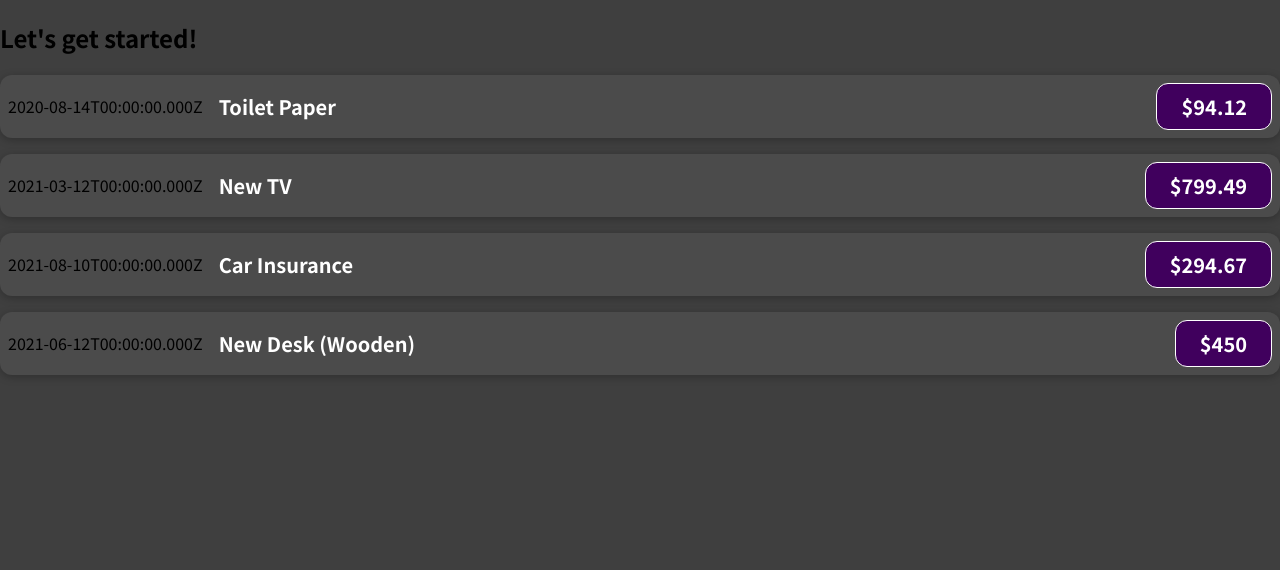
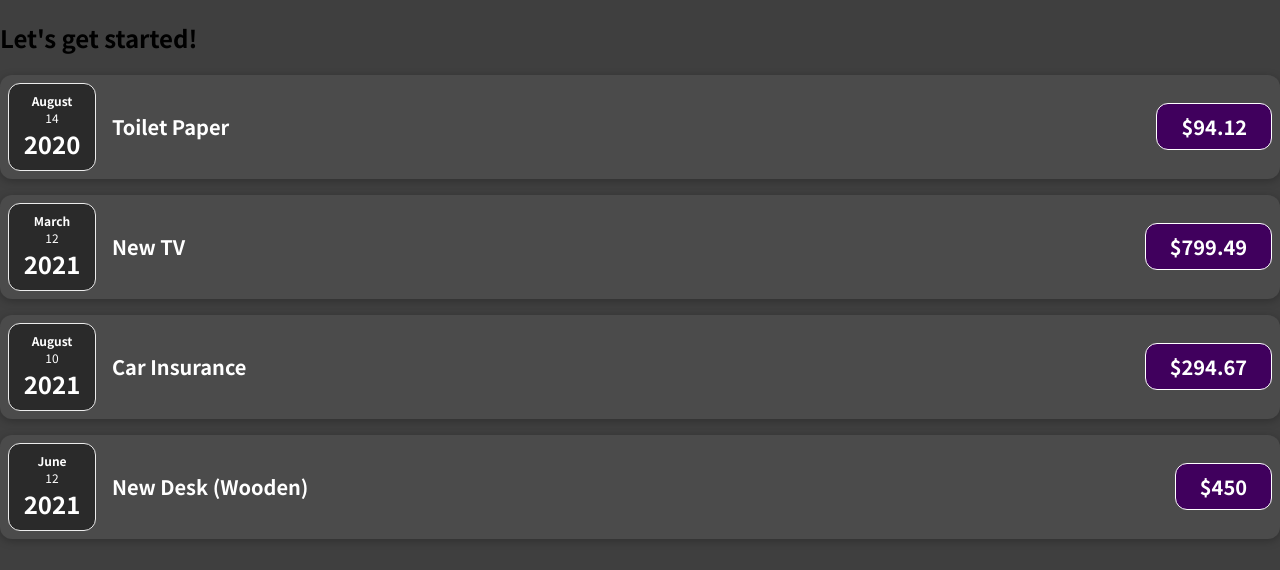
Before and after one commit to TeghveerK/Expense-Tracker, a JavaScript app: page / in a window 1280 px wide. Shown: the top 570 px of the page. Built offline with nearby package versions, Linux system fonts and the light colour scheme.

Commit message:
Splitting Components

```diff
--- /dev/null
+++ b/src/components/ExpenseDate.css
@@ -0,0 +1,26 @@
+.expense-date {
+  display: flex;
+  flex-direction: column;
+  width: 5.5rem;
+  height: 5.5rem;
+  border: 1px solid #ececec;
+  background-color: #2a2a2a;
+  color: white;
+  border-radius: 12px;
+  align-items: center;
+  justify-content: center;
+}
+
+.expense-date__month {
+  font-size: 0.75rem;
+  font-weight: bold;
+}
+
+.expense-date__year {
+  font-size: 0.75rem;
+}
+
+.expense-date__day {
+  font-size: 1.5rem;
+  font-weight: bold;
+}
--- /dev/null
+++ b/src/components/ExpenseDate.js
@@ -0,0 +1,17 @@
+import "./ExpenseDate.css";
+
+function ExpenseDate(props) {
+  const month = props.date.toLocaleString("en-US", { month: "long" });
+  const day = props.date.toLocaleString("en-US", { day: "2-digit" });
+  const year = props.date.getFullYear();
+
+  return (
+    <div className="expense-date">
+      <div className="expense-date__month">{month}</div>
+      <div className="expense-date__year">{day}</div>
+      <div className="expense-date__day">{year}</div>
+    </div>
+  );
+}
+
+export default ExpenseDate;
--- a/src/components/ExpenseItem.js
+++ b/src/components/ExpenseItem.js
@@ -1,9 +1,10 @@
+import ExpenseDate from "./ExpenseDate";
 import "./ExpenseItem.css";
 
 function ExpenseItem(props) {
   return (
     <div className="expense-item">
-      <div>{props.date.toISOString()}</div>
+      <ExpenseDate date={props.date} />
       <div className="expense-item__description">
         <h2>{props.title}</h2>
         <div className="expense-item__price">${props.amount}</div>
```
